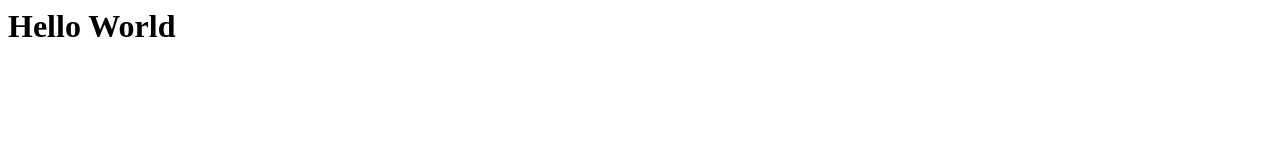
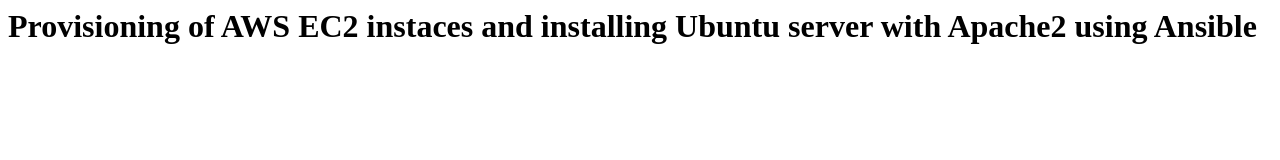
Before and after one commit to AyeSwe/CMPE172AyeJuniaJohnny, a plain HTML site: page files/index.html in a window 1280 px wide. Drawn offline with Linux system fonts and the light colour scheme.

Commit message:
read me and html edited

```diff
--- a/files/index.html
+++ b/files/index.html
@@ -1,9 +1,10 @@
 <html>
 	<head>
-		<title>Hello World</title>
+		<title>Anisible_AWS_Application</title>
 	</head>
 
 	<body>
-		<h1>Hello World</h1>
+		<h1>Provisioning of AWS EC2 instaces and installing Ubuntu server with Apache2 using Ansible
+		</h1>
 	</body>
 </html>
```
Also changed, not shown: 1 other file.
